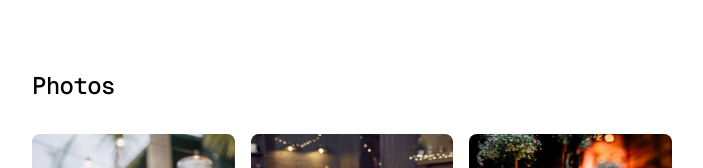
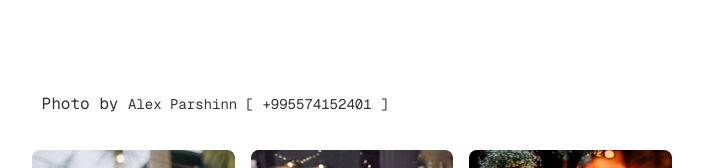
Before and after one commit to ivan-telepop/hidden-garden, a Next.js app: page /hidden-garden/photos in a window 1280 px wide. Shown: the part 126-294 px from the top of the page, without its empty margins (288-991 px from the left). Built offline with nearby package versions, Linux system fonts and the light colour scheme.

Commit message:
pcs autored

```diff
--- a/app/page.tsx
+++ b/app/page.tsx
@@ -21,7 +21,7 @@ export default function Page() {
   <div className="prose prose-neutral dark:prose-invert ">
    <pre> <h4>D E M O   P U R P O S E   W E B   S I T E </h4> </pre>
 
-  <p>Welcome to Hidden Garden —This is Demonstration purpose web site. But it would be a cozy restaurant nestled in a green urban oasis. We offer seasonal signature cuisine, rich coffee, and a peaceful atmosphere under trees and soft lights. Whether you're planning a romantic dinner, a friendly gathering, or a quiet breakfast, Shady Garden is the perfect escape to relax and enjoy exceptional flavors.</p>
+  <p>Welcome to Hidden Garden — This is Demonstration purpose web site. But it would be an great a cozy restaurant nestled in a green urban oasis. We offer seasonal signature cuisine, rich coffee, and a peaceful atmosphere under trees and soft lights. Whether you're planning a romantic dinner, a friendly gathering, or a quiet breakfast, Shady Garden is the perfect escape to relax and enjoy exceptional flavors.</p>
  <hr/>
     <pre className="prose prose-neutral dark:prose-invert ">
 
@@ -37,7 +37,13 @@ export default function Page() {
           Web Sites & AI systems for businesses:{" "}
           <Link href="https://ivanistereotekk.github.io/">portfolio</Link>.
         </p>
-        </pre>
+    </pre>
+    <hr/>
+    <pre className="prose prose-neutral dark:prose-invert ">
+          <p> Photo by{" "}
+            <Link className="no-underline text-sm" href="https://t.me/Alex_Parshinn ">Alex Parshinn [ +995574152401 ]</Link>
+          </p>
+      </pre>
 
   </div>
   </section>
--- a/app/photos/page.tsx
+++ b/app/photos/page.tsx
@@ -1,6 +1,7 @@
 import React from "react";
 import type { Metadata } from "next";
 import { ImageGrid } from "app/components/image-grid";
+import Link from "next/link";
 
 export const metadata: Metadata = {
   title: "Photos",
@@ -10,8 +11,10 @@ export const metadata: Metadata = {
 export default function Photos() {
   return (
     <section>
-      <pre>
-          <h3 className="mb-8 text-2xl font-medium tracking-tight">Photos</h3>
+      <pre className="prose prose-neutral dark:prose-invert ">
+          <p> Photo by{" "}
+            <Link className="no-underline text-sm" href="https://t.me/Alex_Parshinn ">Alex Parshinn [ +995574152401 ]</Link>
+          </p>
       </pre>
 
       <ImageGrid
```
